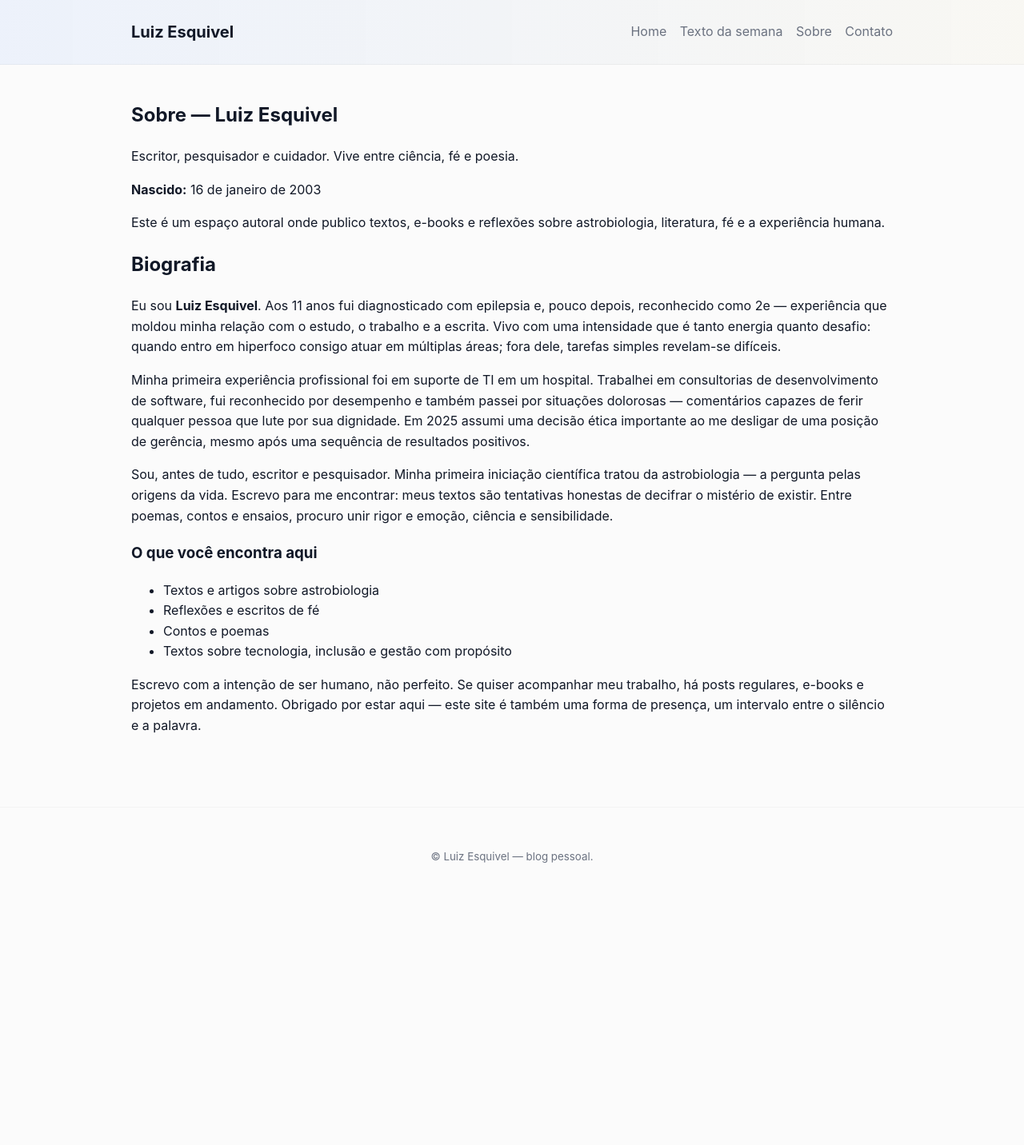
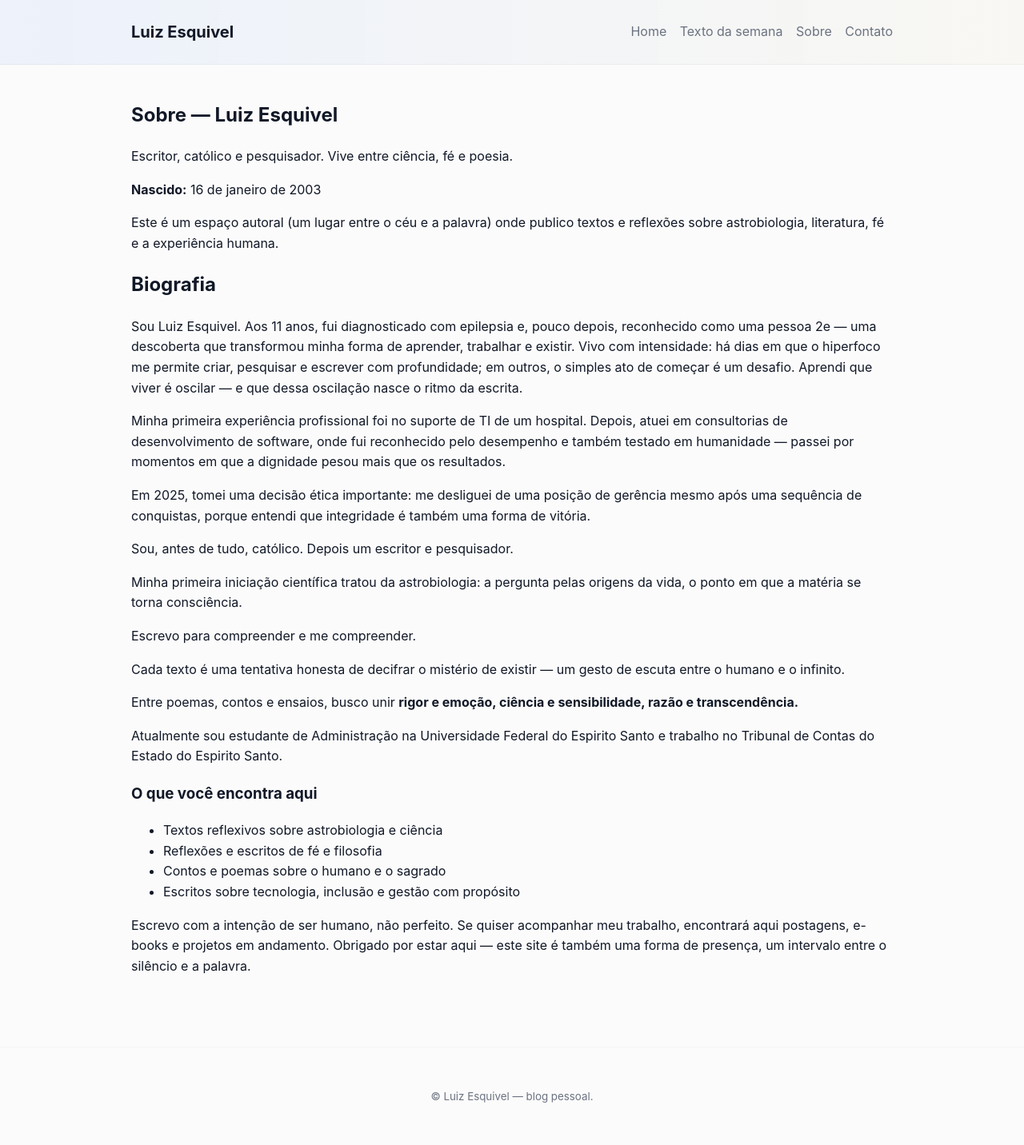
Before and after one commit to esquivelluiz964/blog_esquivel, a Flask app: page /about in a window 1280 px wide. Shown: the whole page at 80% size. Before the commit the page ends 1079 px from the top, so only its background shows below. Run offline with Flask 3, Linux system fonts and the light colour scheme.

Commit message:
att versao 1 estavel

```diff
--- a/routes/public_routes.py
+++ b/routes/public_routes.py
@@ -38,8 +38,23 @@ def contact():
 @public_bp.route('/section/<int:section_id>')
 def section_view(section_id):
     section = Section.query.get_or_404(section_id)
-    texts = Text.query.filter_by(section_id=section.id, published=True).order_by(Text.created_at.desc()).all()
-    return render_template('public/section.html', section=section, texts=texts)
+    texts = (
+        Text.query.filter_by(section_id=section.id, published=True)
+        .order_by(Text.created_at.desc())
+        .all()
+    )
+
+    # Agrupa por "categoria" detectada no título ou subtítulo
+    grouped = {}
+    for t in texts:
+        if t.subtitle and '|' in t.subtitle:
+            category, subtitle = [x.strip() for x in t.subtitle.split('|', 1)]
+            t.subtitle = subtitle  # atualiza só para exibição
+        else:
+            category = 'Diversos'
+        grouped.setdefault(category, []).append(t)
+
+    return render_template('public/section.html', section=section, grouped=grouped)
 
 
 @public_bp.route('/text/<int:text_id>')
--- a/static/css/main.css
+++ b/static/css/main.css
@@ -292,3 +292,20 @@ form.submitting {
   background: #fff8e1;
   color: #8a6b00;
 }
+
+.category-block {
+  margin-top: 32px;
+  padding: 16px;
+  background: var(--surface);
+  border-radius: var(--radius);
+  box-shadow: 0 6px 18px rgba(15, 23, 42, 0.04);
+}
+
+.category-title {
+  font-family: var(--font-serif);
+  font-size: 22px;
+  margin-bottom: 12px;
+  color: var(--gold);
+  border-bottom: 2px solid rgba(176,140,0,0.2);
+  padding-bottom: 4px;
+}
--- a/templates/public/about.html
+++ b/templates/public/about.html
@@ -3,31 +3,35 @@
   <article class="about max-w-prose mx-auto p-6">
     <header class="about-header mb-6">
       <h1 class="text-3xl font-semibold mb-2">Sobre — Luiz Esquivel</h1>
-      <p class="lead text-gray-700">Escritor, pesquisador e cuidador. Vive entre ciência, fé e poesia.</p>
+      <p class="lead text-gray-700">Escritor, católico e pesquisador. Vive entre ciência, fé e poesia.</p>
     </header>
 
     <section class="about-blurb mb-6">
       <p><strong>Nascido:</strong> 16 de janeiro de 2003</p>
-      <p>Este é um espaço autoral onde publico textos, e-books e reflexões sobre astrobiologia, literatura, fé e a experiência humana.</p>
+      <p>Este é um espaço autoral (um lugar entre o céu e a palavra) onde publico textos e reflexões sobre astrobiologia, literatura, fé e a experiência humana.</p>
     </section>
 
     <section class="about-body prose">
       <h2>Biografia</h2>
-      <p>Eu sou <strong>Luiz Esquivel</strong>. Aos 11 anos fui diagnosticado com epilepsia e, pouco depois, reconhecido como 2e — experiência que moldou minha relação com o estudo, o trabalho e a escrita. Vivo com uma intensidade que é tanto energia quanto desafio: quando entro em hiperfoco consigo atuar em múltiplas áreas; fora dele, tarefas simples revelam-se difíceis.</p>
-
-      <p>Minha primeira experiência profissional foi em suporte de TI em um hospital. Trabalhei em consultorias de desenvolvimento de software, fui reconhecido por desempenho e também passei por situações dolorosas — comentários capazes de ferir qualquer pessoa que lute por sua dignidade. Em 2025 assumi uma decisão ética importante ao me desligar de uma posição de gerência, mesmo após uma sequência de resultados positivos.</p>
-
-      <p>Sou, antes de tudo, escritor e pesquisador. Minha primeira iniciação científica tratou da astrobiologia — a pergunta pelas origens da vida. Escrevo para me encontrar: meus textos são tentativas honestas de decifrar o mistério de existir. Entre poemas, contos e ensaios, procuro unir rigor e emoção, ciência e sensibilidade.</p>
+      <p>Sou Luiz Esquivel. Aos 11 anos, fui diagnosticado com epilepsia e, pouco depois, reconhecido como uma pessoa 2e — uma descoberta que transformou minha forma de aprender, trabalhar e existir. Vivo com intensidade: há dias em que o hiperfoco me permite criar, pesquisar e escrever com profundidade; em outros, o simples ato de começar é um desafio. Aprendi que viver é oscilar — e que dessa oscilação nasce o ritmo da escrita.</p>
+      <p>Minha primeira experiência profissional foi no suporte de TI de um hospital. Depois, atuei em consultorias de desenvolvimento de software, onde fui reconhecido pelo desempenho e também testado em humanidade — passei por momentos em que a dignidade pesou mais que os resultados.</p>
+      <p>Em 2025, tomei uma decisão ética importante: me desliguei de uma posição de gerência mesmo após uma sequência de conquistas, porque entendi que integridade é também uma forma de vitória.</p>
+      <p>Sou, antes de tudo, católico. Depois um escritor e pesquisador.</p>
+      <p>Minha primeira iniciação científica tratou da astrobiologia: a pergunta pelas origens da vida, o ponto em que a matéria se torna consciência.</p>
+      <p>Escrevo para compreender e me compreender.</p>
+      <p>Cada texto é uma tentativa honesta de decifrar o mistério de existir — um gesto de escuta entre o humano e o infinito.</p>
+      <p>Entre poemas, contos e ensaios, busco unir <strong>rigor e emoção, ciência e sensibilidade, razão e transcendência.</strong></p>
+      <p>Atualmente sou estudante de Administração na Universidade Federal do Espirito Santo e trabalho no Tribunal de Contas do Estado do Espirito Santo.</strong></p>
 
       <h3>O que você encontra aqui</h3>
       <ul>
-        <li>Textos e artigos sobre astrobiologia</li>
-        <li>Reflexões e escritos de fé</li>
-        <li>Contos e poemas</li>
-        <li>Textos sobre tecnologia, inclusão e gestão com propósito</li>
+        <li>Textos reflexivos sobre astrobiologia e ciência</li>
+        <li>Reflexões e escritos de fé e filosofia</li>
+        <li>Contos e poemas sobre o humano e o sagrado</li>
+        <li>Escritos sobre tecnologia, inclusão e gestão com propósito</li>
       </ul>
 
-      <p>Escrevo com a intenção de ser humano, não perfeito. Se quiser acompanhar meu trabalho, há posts regulares, e-books e projetos em andamento. Obrigado por estar aqui — este site é também uma forma de presença, um intervalo entre o silêncio e a palavra.</p>
+      <p>Escrevo com a intenção de ser humano, não perfeito. Se quiser acompanhar meu trabalho, encontrará aqui postagens, e-books e projetos em andamento. Obrigado por estar aqui — este site é também uma forma de presença, um intervalo entre o silêncio e a palavra.</p>
     </section>
 
   </article>
```
Also changed, not shown: templates/public/section.html (+10 -2 lines).
